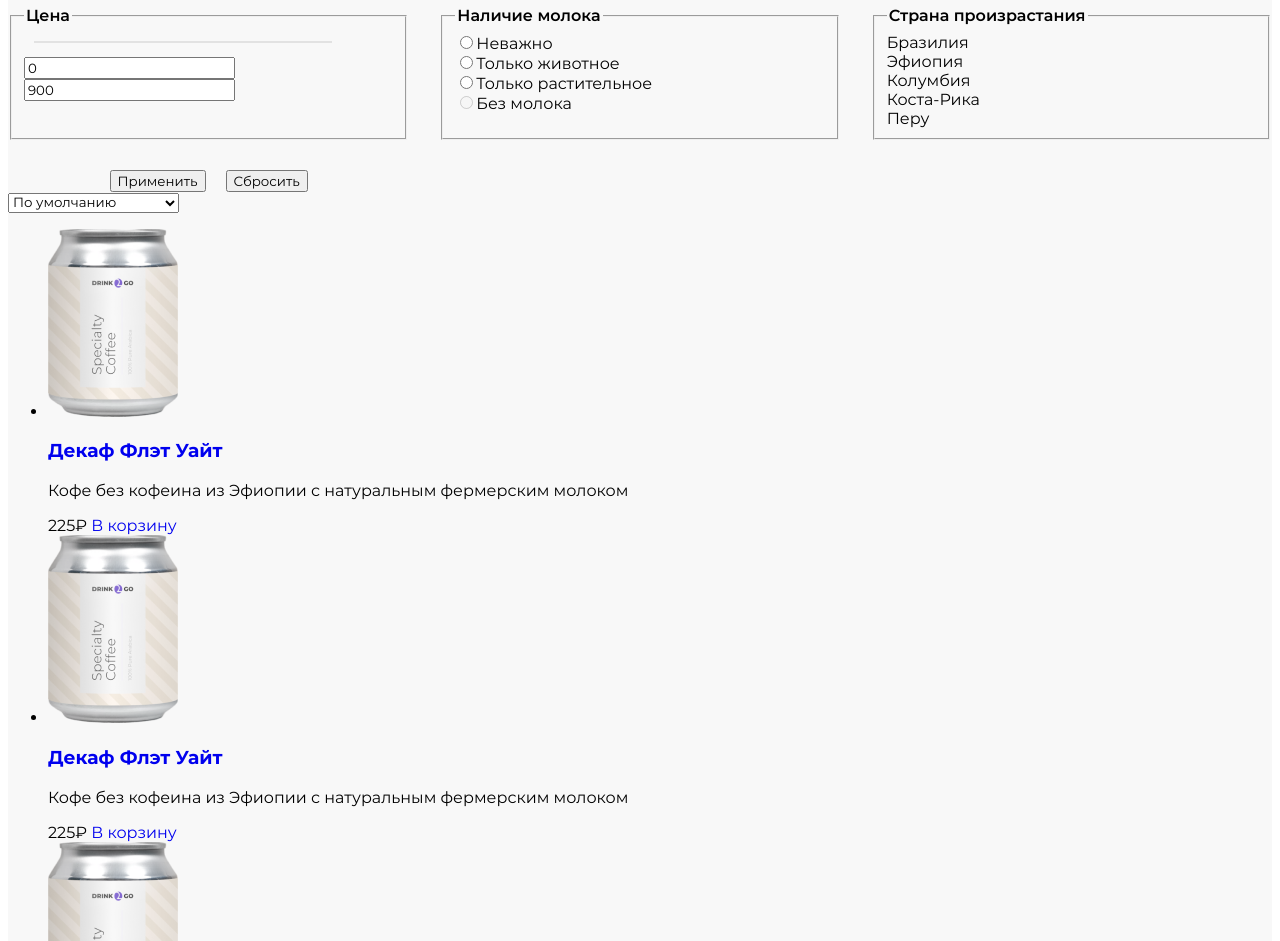
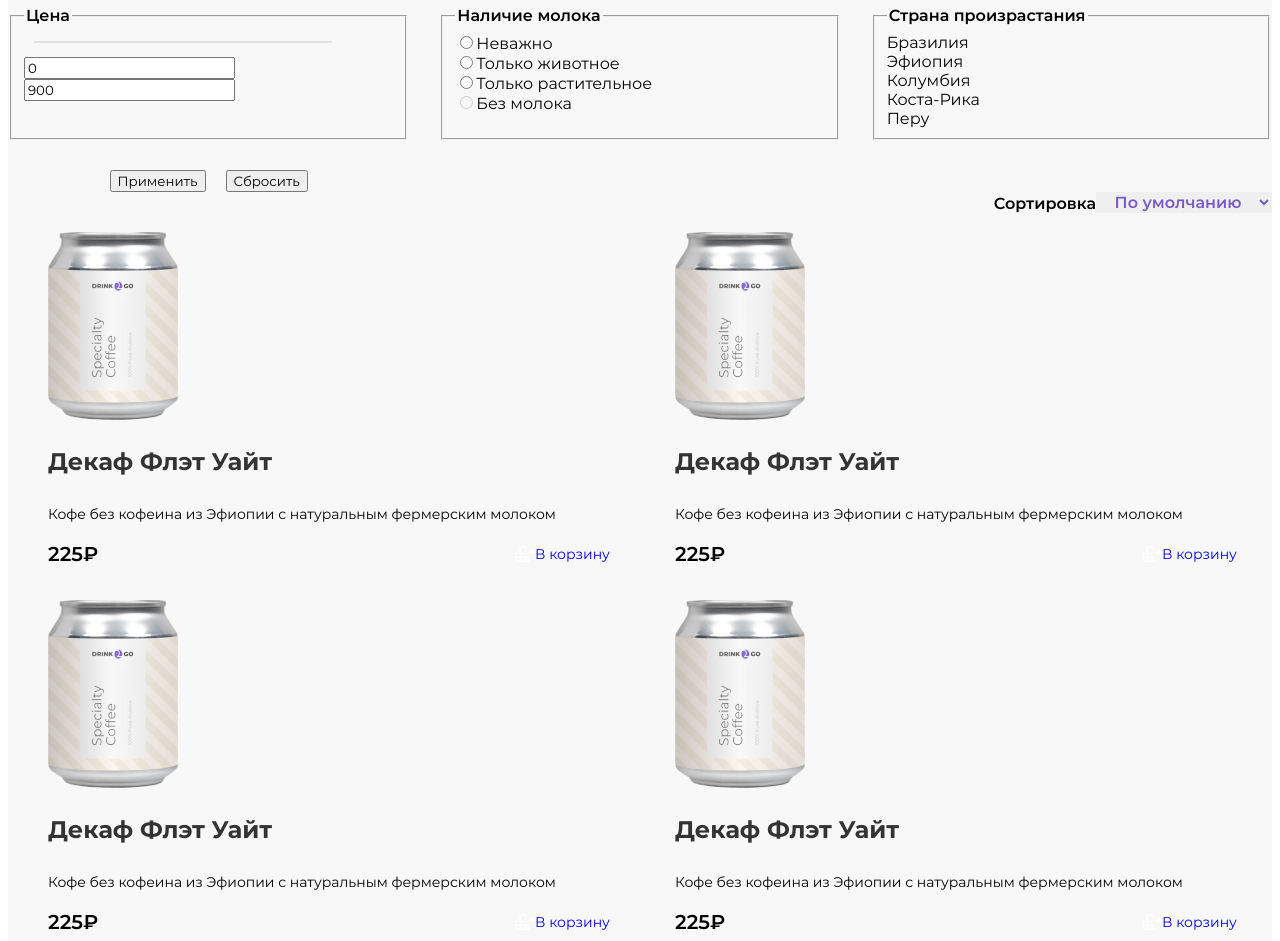
Before and after one commit to Nastya880/Drink2Go, a website: page source/index.html in a window 1280 px wide. Shown: the part 1315-2256 px from the top of the page. Drawn offline with nearby package versions, Linux system fonts and the light colour scheme; files that its build step writes are made by us from their sources.

Commit message:
catalog and product cards +

```diff
--- a/source/index.html
+++ b/source/index.html
@@ -301,22 +301,23 @@
             </div>
 
             <div class="catalog-sorting">
-                <form class="sorting-type" action="https://echo.htmlacademy.ru" method="post">
-                    <label class="visually-hidden" for="sorting">Сортировка</label>
-                    <select class="select-controle" name="sorting" id="sorting">
-                        <option value="default" selected>По умолчанию</option>
-                        <option value="cheap">Сначала дешевые</option>
-                        <option value="expensive">Сначала дорогие</option>
-                        <option value="popular">Сначала популярные</option>
+                <form class="catalog-sorting-type" action="https://echo.htmlacademy.ru" method="post">
+                    <label class="catalog-sorting__title" for="sorting">Сортировка</label>
+                    <select class="catalog-sorting__select" name="sorting" id="sorting">
+                        <option class="catalog-sorting__select-option" value="default" selected>По умолчанию</option>
+                        <option class="catalog-sorting__select-option" value="cheap">Сначала дорогие</option>
+                        <option class="catalog-sorting__select-option" value="expensive">Сначала дешевые</option>
+                        <option class="catalog-sorting__select-option" value="popular">Высокий рейтинг</option>
                     </select>
                 </form>
 
                 <ul class="catalog__product-card-list">
                     <li class="product-card__item">
-                        <a class="product-card__link" href="#">
-                            <picture class="product-card__picture">
+                        <a class="product-card__item-link" href="#">
+                            <picture class="product-card__item-picture">
                                 <source media="(min-width: 320px)" srcset="images/catalog/coffee-white-small.png" width="130" height="188">
-                                <img class="product-card__image" src="images/catalog/coffee-white-small.png" alt="декаф флэт уайт" width="130" height="188">
+                                <img class="product-card__item-image" src="images/catalog/coffee-white-small.png" alt="декаф флэт уайт" width="130" height="188">
+                            </picture>
                             <a class="product-card__title-link" href="#">
                                 <h3 class="product-card__title">Декаф Флэт Уайт</h3>
                             </a>
@@ -325,15 +326,15 @@
                                 <span class="product-card__price">225₽</span>
                                 <a class="product-card__button" href="#">В корзину</a>
                             </div>
-                            </picture>
                         </a>
                     </li>
 
                     <li class="product-card__item">
-                        <a class="product-card__link" href="#">
-                            <picture class="product-card__picture">
+                        <a class="product-card__item-link" href="#">
+                            <picture class="product-card__item-picture">
                                 <source media="(min-width: 320px)" srcset="images/catalog/coffee-white-small.png" width="130" height="188">
-                                <img class="product-card__image" src="images/catalog/coffee-white-small.png" alt="декаф флэт уайт" width="130" height="188">
+                                <img class="product-card__item-image" src="images/catalog/coffee-white-small.png" alt="декаф флэт уайт" width="130" height="188">
+                            </picture>
                             <a class="product-card__title-link" href="#">
                                 <h3 class="product-card__title">Декаф Флэт Уайт</h3>
                             </a>
@@ -342,15 +343,15 @@
                                 <span class="product-card__price">225₽</span>
                                 <a class="product-card__button" href="#">В корзину</a>
                             </div>
-                            </picture>
                         </a>
                     </li>
 
                     <li class="product-card__item">
-                        <a class="product-card__link" href="#">
-                            <picture class="product-card__picture">
+                        <a class="product-card__item-link" href="#">
+                            <picture class="product-card__item-picture">
                                 <source media="(min-width: 320px)" srcset="images/catalog/coffee-white-small.png" width="130" height="188">
-                                <img class="product-card__image" src="images/catalog/coffee-white-small.png" alt="декаф флэт уайт" width="130" height="188">
+                                <img class="product-card__item-image" src="images/catalog/coffee-white-small.png" alt="декаф флэт уайт" width="130" height="188">
+                            </picture>
                             <a class="product-card__title-link" href="#">
                                 <h3 class="product-card__title">Декаф Флэт Уайт</h3>
                             </a>
@@ -359,15 +360,15 @@
                                 <span class="product-card__price">225₽</span>
                                 <a class="product-card__button" href="#">В корзину</a>
                             </div>
-                            </picture>
                         </a>
                     </li>
 
                     <li class="product-card__item">
-                        <a class="product-card__link" href="#">
-                            <picture class="product-card__picture">
+                        <a class="product-card__item-link" href="#">
+                            <picture class="product-card__item-picture">
                                 <source media="(min-width: 320px)" srcset="images/catalog/coffee-white-small.png" width="130" height="188">
-                                <img class="product-card__image" src="images/catalog/coffee-white-small.png" alt="декаф флэт уайт" width="130" height="188">
+                                <img class="product-card__item-image" src="images/catalog/coffee-white-small.png" alt="декаф флэт уайт" width="130" height="188">
+                            </picture>
                             <a class="product-card__title-link" href="#">
                                 <h3 class="product-card__title">Декаф Флэт Уайт</h3>
                             </a>
@@ -376,15 +377,15 @@
                                 <span class="product-card__price">225₽</span>
                                 <a class="product-card__button" href="#">В корзину</a>
                             </div>
-                            </picture>
                         </a>
                     </li>
 
                     <li class="product-card__item">
-                        <a class="product-card__link" href="#">
-                            <picture class="product-card__picture">
+                        <a class="product-card__item-link" href="#">
+                            <picture class="product-card__item-picture">
                                 <source media="(min-width: 320px)" srcset="images/catalog/coffee-white-small.png" width="130" height="188">
-                                <img class="product-card__image" src="images/catalog/coffee-white-small.png" alt="декаф флэт уайт" width="130" height="188">
+                                <img class="product-card__item-image" src="images/catalog/coffee-white-small.png" alt="декаф флэт уайт" width="130" height="188">
+                            </picture>
                             <a class="product-card__title-link" href="#">
                                 <h3 class="product-card__title">Декаф Флэт Уайт</h3>
                             </a>
@@ -393,15 +394,15 @@
                                 <span class="product-card__price">225₽</span>
                                 <a class="product-card__button" href="#">В корзину</a>
                             </div>
-                            </picture>
                         </a>
                     </li>
 
                     <li class="product-card__item">
-                        <a class="product-card__link" href="#">
-                            <picture class="product-card__picture">
+                        <a class="product-card__item-link" href="#">
+                            <picture class="product-card__item-picture">
                                 <source media="(min-width: 320px)" srcset="images/catalog/coffee-white-small.png" width="130" height="188">
-                                <img class="product-card__image" src="images/catalog/coffee-white-small.png" alt="декаф флэт уайт" width="130" height="188">
+                                <img class="product-card__item-image" src="images/catalog/coffee-white-small.png" alt="декаф флэт уайт" width="130" height="188">
+                            </picture>
                             <a class="product-card__title-link" href="#">
                                 <h3 class="product-card__title">Декаф Флэт Уайт</h3>
                             </a>
@@ -410,7 +411,6 @@
                                 <span class="product-card__price">225₽</span>
                                 <a class="product-card__button" href="#">В корзину</a>
                             </div>
-                            </picture>
                         </a>
                     </li>
                 </ul>
--- /dev/null
+++ b/source/sass/blocks/card.scss
@@ -0,0 +1,98 @@
+.card {
+    border-radius: 4px;
+    box-sizing: border-box;
+    background-color: $color-base-white;
+}
+
+.catalog__product-card-list {
+    display: grid;
+    list-style: none;
+    gap: 20px;
+
+    @media (min-width: $breakpoint-medium) {
+        grid-template-columns: repeat(2, 1fr);
+        gap: 30px;
+    }
+
+    @media (min-width: $breakpoint-large) {
+        grid-template-columns: repeat(3, 1fr);
+        gap: 30px;
+    }
+}
+
+.product-card__item-image {
+    // margin: 0 auto;
+    display: block;
+    max-width: 100%;
+    height: auto;
+}
+
+.product-card__item-picture {
+    display: block;
+}
+
+.product-card__title {
+    font-size: 18px;
+    font-weight: 700;
+    line-height: 32px;
+
+    @media (min-width: $breakpoint-medium) {
+        font-size: 24px;
+        line-height: 36px;
+    }
+}
+
+.product-card__title-link {
+    font-size: 18px;
+    font-weight: 700;
+    line-height: 32px;
+    color: $color-base-black;
+}
+
+.product-card__description  {
+    font-size: 14px;
+    font-weight: 400;
+    line-height: 20px;
+}
+
+.product-card__price-wrapper {
+    display: grid;
+    grid-template-columns: 1fr 165px;
+    gap: 50px;
+    align-items: center;
+
+    @media (min-width: $breakpoint-medium) {
+        gap: 99px;
+    }
+
+    @media (min-width: $breakpoint-large) {
+        gap: 67px;
+    }
+}
+
+.product-card__price {
+    font-size: 20px;
+    font-weight: 600;
+    line-height: 32px;
+
+    margin: 0;
+}
+
+.product-card__button {
+    display: flex;
+    justify-content: center;
+    align-items: center;
+    box-sizing: border-box;
+    font-size: 14px;
+    font-weight: 400;
+    line-height: 20px;
+    text-align: center;
+    border-radius: 4px;
+
+    &::before {
+        content: "";
+        background: url(../../images/icons/bag-plus.svg) no-repeat center;
+        width: 20px;
+        height: 16px;
+    }
+}
--- /dev/null
+++ b/source/sass/blocks/catalog-sorting.scss
@@ -0,0 +1,33 @@
+// .catalog-sorting {}
+
+.catalog-sorting__title {
+    font-size: 16px;
+    font-weight: 600;
+    line-height: 24px;
+    text-align: right;
+}
+
+.catalog-sorting-type {
+    display: flex;
+    justify-content: end;
+    align-items: flex-start;
+    position: relative;
+}
+
+.catalog-sorting__select {
+    text-align: right;
+    font-size: 16px;
+    font-weight: 600;
+    line-height: 24px;
+    color: $color-base-primary;
+    border: none;
+
+    &:hover,
+    &:focus  {
+        background-color: $color-base-secondary;
+    }
+}
+
+.catalog-sorting__select-option {
+    text-align: center;
+}
--- a/source/sass/style.scss
+++ b/source/sass/style.scss
@@ -17,3 +17,5 @@
 @import "blocks/catalog-filter-country";
 @import "blocks/catalog-filter-milk";
 @import "blocks/catalog-filter-price";
+@import "blocks/catalog-sorting";
+@import "blocks/card";
```
Lines whose indentation alone changed are shown as unchanged.
